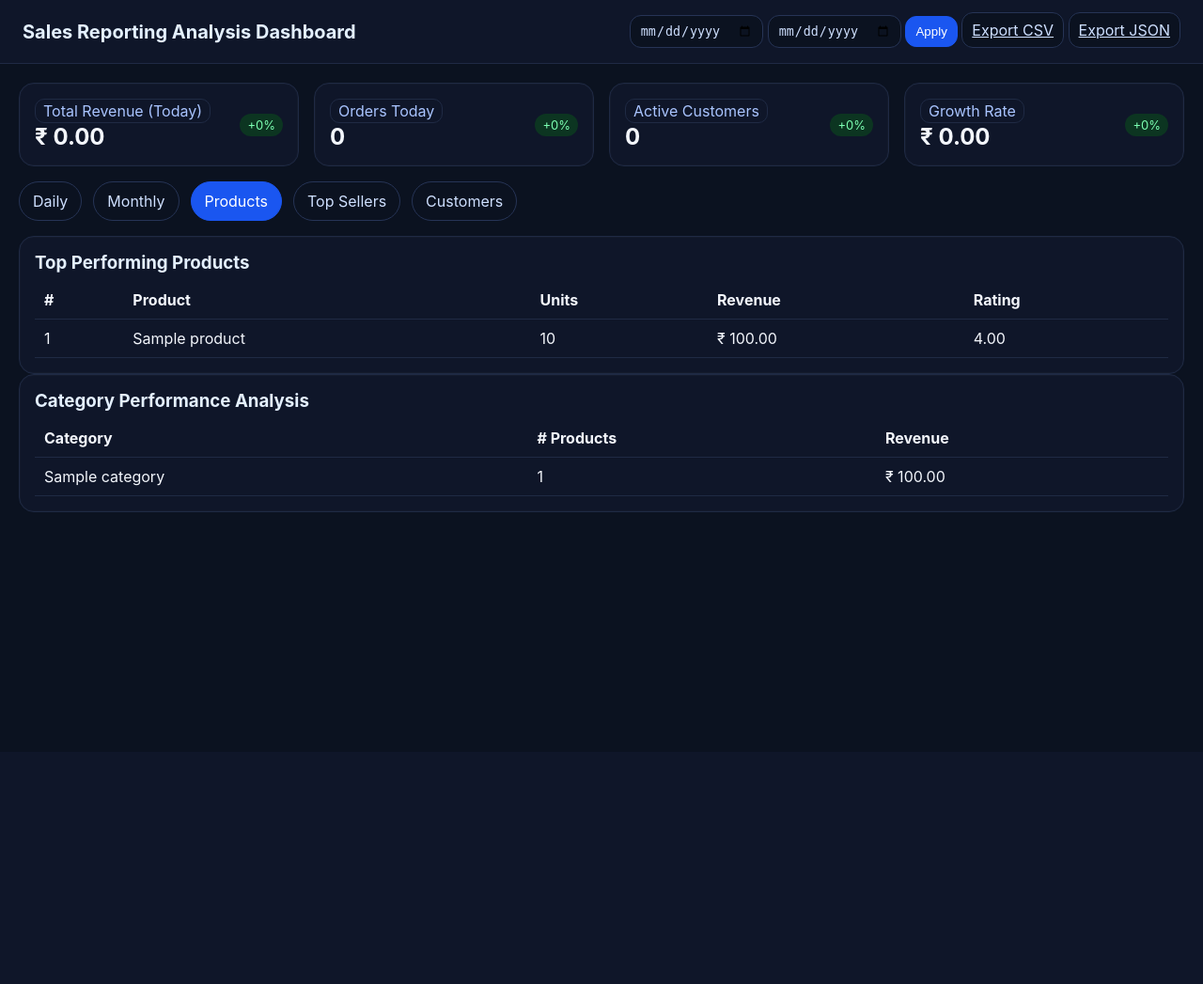
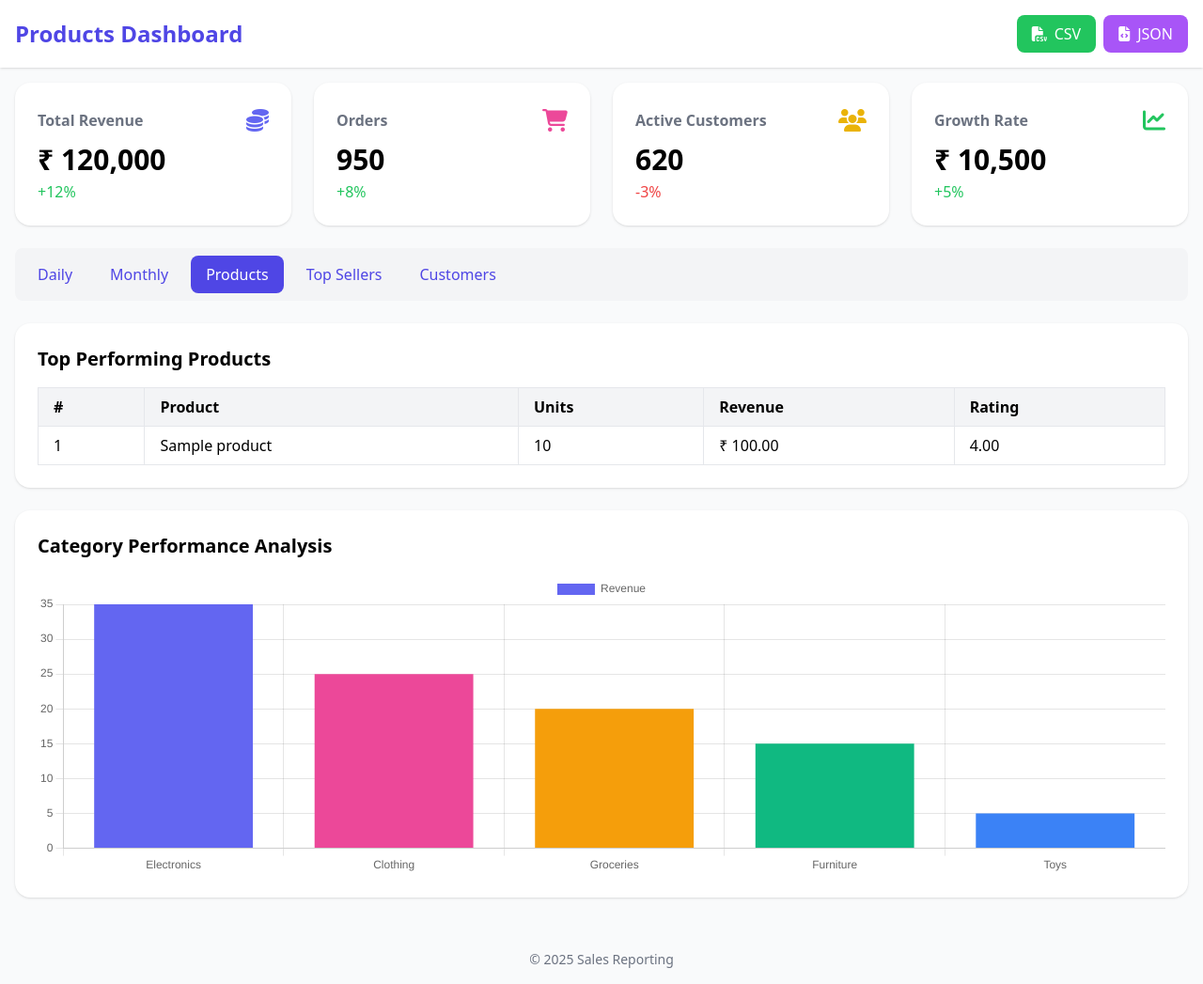
Before and after one commit to yogizx/RMS, a Django app: page /sales/products/ in a window 1280 px wide. Shown: the whole page at 94% size. Before the commit the page ends 545 px from the top, so only its background shows below. Run offline with Django 5.2, Linux system fonts and the light colour scheme; tables that the repository leaves empty hold one stand-in row (values such as "Sample post"); some libraries are stand-ins or nearby versions.

Commit message:
Update products.html

```diff
--- a/Sales/templates/Sales/products.html
+++ b/Sales/templates/Sales/products.html
@@ -1,73 +1,135 @@
 {% load static %}
 <!DOCTYPE html>
-<html>
+<html lang="en">
 <head>
-  <meta charset="utf-8">
+  <meta charset="UTF-8">
+  <meta name="viewport" content="width=device-width, initial-scale=1.0">
   <title>Products • Sales Reporting</title>
-  <link rel="stylesheet" href="{% static 'Sales/css/styles.css' %}">
   <script src="https://cdn.jsdelivr.net/npm/chart.js"></script>
+  <script src="https://cdn.tailwindcss.com"></script>
+  <link rel="stylesheet" href="https://cdnjs.cloudflare.com/ajax/libs/font-awesome/6.5.0/css/all.min.css">
 </head>
-<body>
-<header>
-  <h1>Sales Reporting Analysis Dashboard</h1>
-  <div class="filters">
-    <form method="get">
-      {{ form.start_date }} {{ form.end_date }}
-      <button class="btn btn-primary" type="submit">Apply</button>
-      <a class="btn" href="{% url 'Sales:export_csv' %}">Export CSV</a>
-      <a class="btn" href="{% url 'Sales:export_json' %}">Export JSON</a>
-    </form>
+<body class="bg-gray-50 font-sans antialiased">
+
+<!-- Header -->
+<header class="bg-white shadow p-4 flex flex-col sm:flex-row justify-between items-start sm:items-center gap-4">
+  <h1 class="text-2xl font-bold text-indigo-600">Products Dashboard</h1>
+
+  <!-- Export Buttons -->
+  <div class="flex flex-col sm:flex-row gap-2 w-full sm:w-auto">
+    <a href="{% url 'Sales:export_csv' %}" class="px-4 py-2 bg-green-500 text-white rounded-lg hover:bg-green-400 flex items-center justify-center">
+      <i class="fas fa-file-csv mr-2"></i> CSV
+    </a>
+    <a href="{% url 'Sales:export_json' %}" class="px-4 py-2 bg-purple-500 text-white rounded-lg hover:bg-purple-400 flex items-center justify-center">
+      <i class="fas fa-file-code mr-2"></i> JSON
+    </a>
   </div>
 </header>
-<div class="container">
-  <div class="grid kpis">
-    <div class="card"><div class="kpi"><div><div class="label badge">Total Revenue (Today)</div><div class="value">₹ {{ kpis.revenue.value|floatformat:2 }}</div></div><div class="diff {% if kpis.revenue.diff >= 0 %}positive{% else %}negative{% endif %}">{% if kpis.revenue.diff >= 0 %}+{% endif %}{{ kpis.revenue.diff }}%</div></div></div>
-    <div class="card"><div class="kpi"><div><div class="label badge">Orders Today</div><div class="value">{{ kpis.orders.value }}</div></div><div class="diff {% if kpis.orders.diff >= 0 %}positive{% else %}negative{% endif %}">{% if kpis.orders.diff >= 0 %}+{% endif %}{{ kpis.orders.diff }}%</div></div></div>
-    <div class="card"><div class="kpi"><div><div class="label badge">Active Customers</div><div class="value">{{ kpis.customers.value }}</div></div><div class="diff {% if kpis.customers.diff >= 0 %}positive{% else %}negative{% endif %}">{% if kpis.customers.diff >= 0 %}+{% endif %}{{ kpis.customers.diff }}%</div></div></div>
-    <div class="card"><div class="kpi"><div><div class="label badge">Growth Rate</div><div class="value">₹ {{ kpis.growth.value|floatformat:2 }}</div></div><div class="diff {% if kpis.growth.diff >= 0 %}positive{% else %}negative{% endif %}">{% if kpis.growth.diff >= 0 %}+{% endif %}{{ kpis.growth.diff }}%</div></div></div>
+
+<main class="container mx-auto p-4 space-y-6">
+
+  <!-- KPI Cards -->
+  <div class="grid grid-cols-1 sm:grid-cols-2 lg:grid-cols-4 gap-6">
+    <div class="bg-white p-6 rounded-2xl shadow hover:shadow-lg transition">
+      <div class="flex justify-between items-center">
+        <span class="text-gray-500 font-semibold">Total Revenue</span>
+        <i class="fas fa-coins text-indigo-500 text-2xl"></i>
+      </div>
+      <div class="text-3xl font-bold mt-2">₹ 120,000</div>
+      <div class="mt-1 text-green-500">+12%</div>
+    </div>
+    <div class="bg-white p-6 rounded-2xl shadow hover:shadow-lg transition">
+      <div class="flex justify-between items-center">
+        <span class="text-gray-500 font-semibold">Orders</span>
+        <i class="fas fa-shopping-cart text-pink-500 text-2xl"></i>
+      </div>
+      <div class="text-3xl font-bold mt-2">950</div>
+      <div class="mt-1 text-green-500">+8%</div>
+    </div>
+    <div class="bg-white p-6 rounded-2xl shadow hover:shadow-lg transition">
+      <div class="flex justify-between items-center">
+        <span class="text-gray-500 font-semibold">Active Customers</span>
+        <i class="fas fa-users text-yellow-500 text-2xl"></i>
+      </div>
+      <div class="text-3xl font-bold mt-2">620</div>
+      <div class="mt-1 text-red-500">-3%</div>
+    </div>
+    <div class="bg-white p-6 rounded-2xl shadow hover:shadow-lg transition">
+      <div class="flex justify-between items-center">
+        <span class="text-gray-500 font-semibold">Growth Rate</span>
+        <i class="fas fa-chart-line text-green-500 text-2xl"></i>
+      </div>
+      <div class="text-3xl font-bold mt-2">₹ 10,500</div>
+      <div class="mt-1 text-green-500">+5%</div>
+    </div>
   </div>
 
-  <nav class="section-tabs">
-    <a href="{% url 'Sales:daily' %}">Daily</a>
-    <a href="{% url 'Sales:monthly' %}">Monthly</a>
-    <a href="{% url 'Sales:products' %}" class="active">Products</a>
-    <a href="{% url 'Sales:top_sellers' %}">Top Sellers</a>
-    <a href="{% url 'Sales:customers' %}">Customers</a>
+  <!-- Tabs -->
+  <nav class="flex flex-wrap gap-2 bg-gray-100 p-2 rounded-lg">
+    <a href="{% url 'Sales:daily' %}" class="px-4 py-2 rounded-lg text-indigo-600 hover:bg-indigo-200">Daily</a>
+    <a href="{% url 'Sales:monthly' %}" class="px-4 py-2 rounded-lg text-indigo-600 hover:bg-indigo-200">Monthly</a>
+    <a href="{% url 'Sales:products' %}" class="px-4 py-2 rounded-lg bg-indigo-600 text-white">Products</a>
+    <a href="{% url 'Sales:top_sellers' %}" class="px-4 py-2 rounded-lg text-indigo-600 hover:bg-indigo-200">Top Sellers</a>
+    <a href="{% url 'Sales:customers' %}" class="px-4 py-2 rounded-lg text-indigo-600 hover:bg-indigo-200">Customers</a>
   </nav>
 
-  <div class="card">
-    <h3>Top Performing Products</h3>
-    <table class="table">
-      <thead><tr><th>#</th><th>Product</th><th>Units</th><th>Revenue</th><th>Rating</th></tr></thead>
+  <!-- Top Products Table -->
+  <div class="bg-white p-6 rounded-2xl shadow overflow-x-auto">
+    <h3 class="text-xl font-semibold mb-4">Top Performing Products</h3>
+    <table class="min-w-full text-left border-collapse table-auto">
+      <thead>
+        <tr class="bg-gray-100">
+          <th class="px-4 py-2 border">#</th>
+          <th class="px-4 py-2 border">Product</th>
+          <th class="px-4 py-2 border">Units</th>
+          <th class="px-4 py-2 border">Revenue</th>
+          <th class="px-4 py-2 border">Rating</th>
+        </tr>
+      </thead>
       <tbody>
         {% for p in top_products %}
-        <tr>
-          <td>{{ forloop.counter }}</td>
-          <td>{{ p.product__name }}</td>
-          <td>{{ p.units }}</td>
-          <td>₹ {{ p.revenue|floatformat:2 }}</td>
-          <td>{{ p.product__rating }}</td>
+        <tr class="hover:bg-gray-50">
+          <td class="px-4 py-2 border">{{ forloop.counter }}</td>
+          <td class="px-4 py-2 border">{{ p.product__name }}</td>
+          <td class="px-4 py-2 border">{{ p.units }}</td>
+          <td class="px-4 py-2 border">₹ {{ p.revenue|floatformat:2 }}</td>
+          <td class="px-4 py-2 border">{{ p.product__rating }}</td>
         </tr>
         {% endfor %}
       </tbody>
     </table>
   </div>
 
-  <div class="card">
-    <h3>Category Performance Analysis</h3>
-    <table class="table">
-      <thead><tr><th>Category</th><th># Products</th><th>Revenue</th></tr></thead>
-      <tbody>
-        {% for c in categories %}
-        <tr>
-          <td>{{ c.name }}</td>
-          <td>{{ c.product_count|default:0 }}</td>
-          <td>₹ {{ c.revenue|default:0|floatformat:2 }}</td>
-        </tr>
-        {% endfor %}
-      </tbody>
-    </table>
+  <!-- Category Performance Chart -->
+  <div class="bg-white p-6 rounded-2xl shadow">
+    <h3 class="text-xl font-semibold mb-4">Category Performance Analysis</h3>
+    <div class="relative w-full h-64 sm:h-80">
+      <canvas id="categoryChart"></canvas>
+    </div>
   </div>
-</div>
+
+</main>
+
+<footer class="text-center text-sm text-gray-500 p-4 mt-6">© 2025 Sales Reporting</footer>
+
+<script>
+// Dummy data for Category Performance
+const catLabels = ['Electronics', 'Clothing', 'Groceries', 'Furniture', 'Toys'];
+const catData = [35, 25, 20, 15, 5];
+
+new Chart(document.getElementById('categoryChart').getContext('2d'), {
+  type: 'bar',
+  data: {
+    labels: catLabels,
+    datasets: [{
+      label: 'Revenue',
+      data: catData,
+      backgroundColor: ['#6366F1','#EC4899','#F59E0B','#10B981','#3B82F6']
+    }]
+  },
+  options: { responsive: true, maintainAspectRatio: false }
+});
+</script>
+
 </body>
 </html>
```
